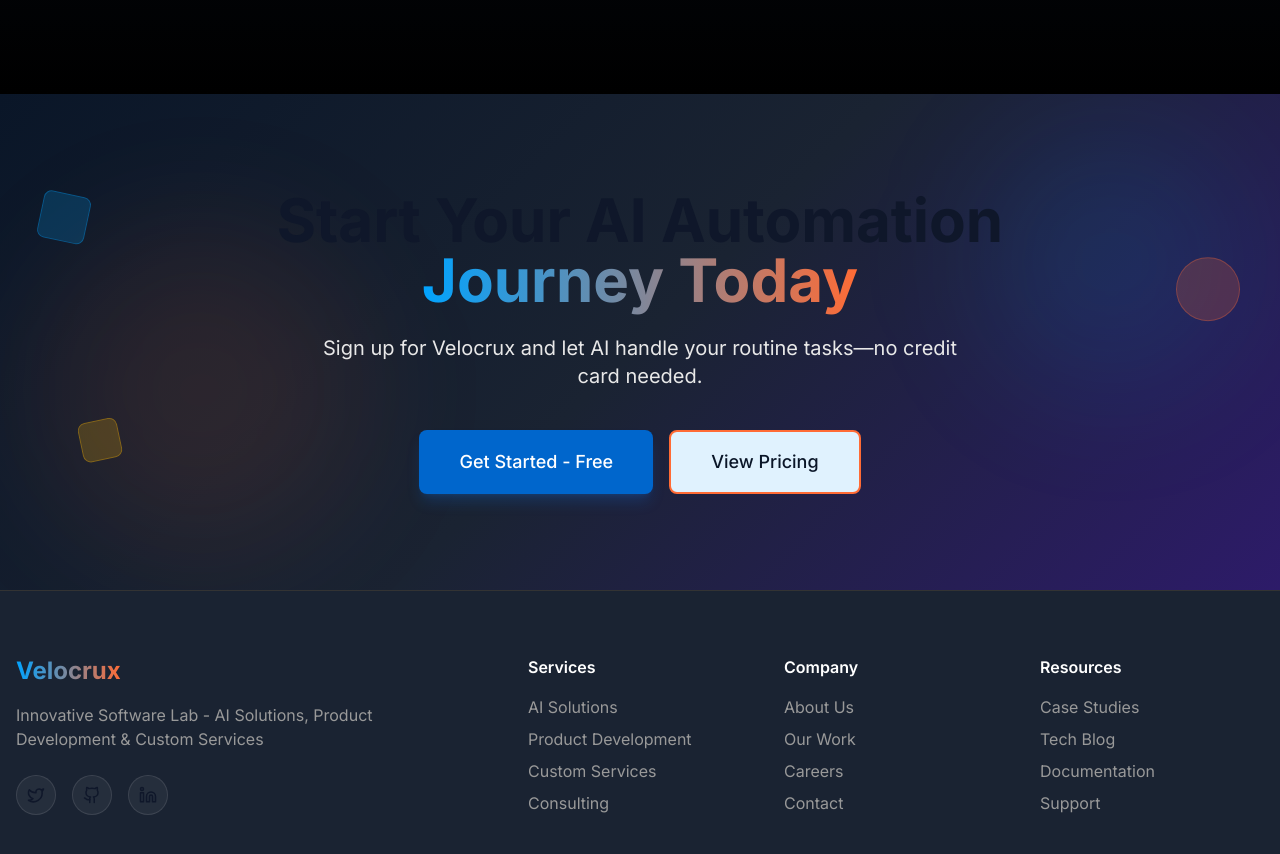
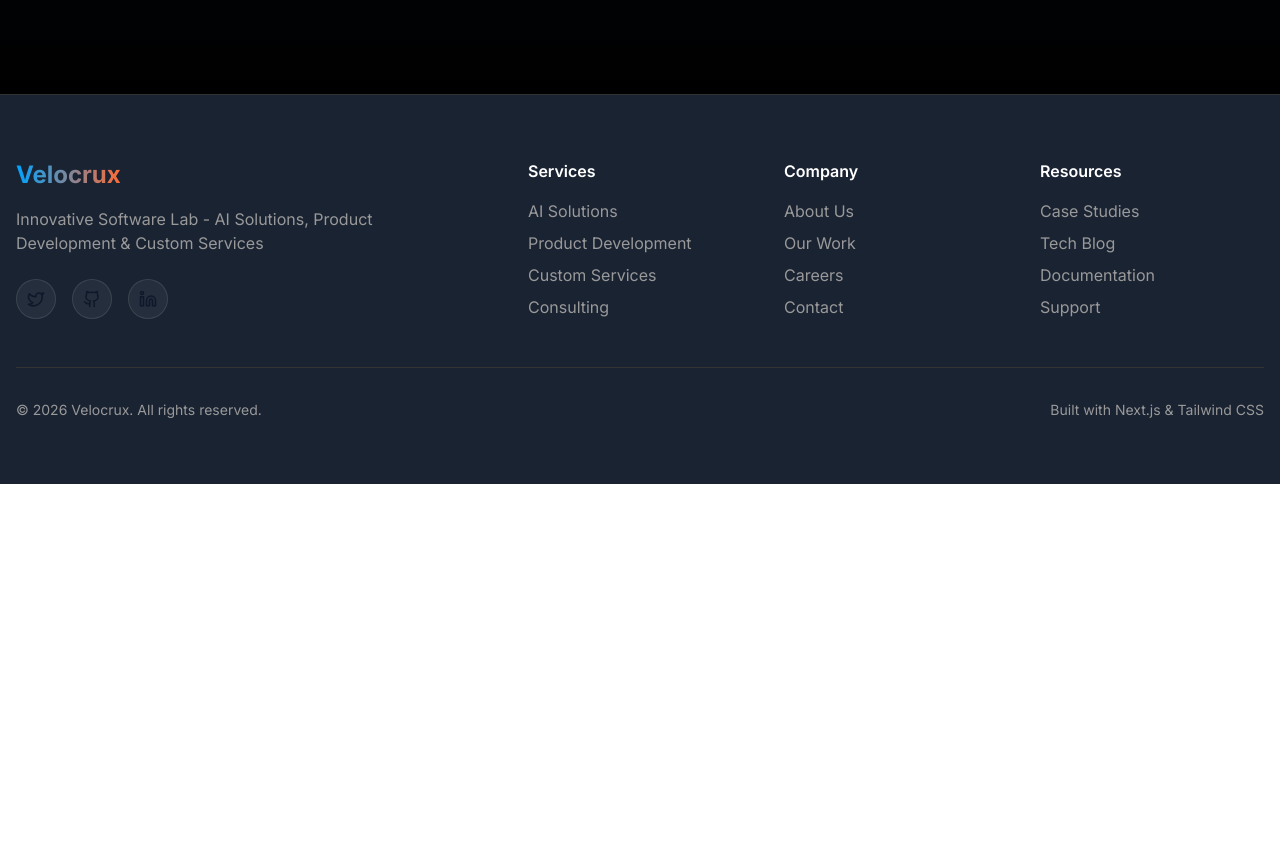
Before and after one commit to Velocrux/landing-page, a Next.js app: page / in a window 1280 px wide. Shown: the part 8490-9344 px from the top of the page. After the commit the page ends 8974 px from the top, so only its background shows below. Built offline with nearby package versions, Linux system fonts and the light colour scheme.

Commit message:
Remove CTA section from homepage and clean up related code in CTA component

```diff
--- a/app/page.tsx
+++ b/app/page.tsx
@@ -5,7 +5,6 @@
 import { Testimonials } from '@/components/sections/testimonials'
 import { FAQ } from '@/components/sections/faq'
 import { Contact } from '@/components/sections/contact'
-import { CTA } from '@/components/sections/cta'
 
 export default function Home() {
   return (
@@ -27,7 +26,6 @@
         <FAQ />
       </div>
       <Contact />
-      <CTA />
     </main>
   )
 }
--- a/components/sections/cta.tsx
+++ b/components/sections/cta.tsx
@@ -30,16 +30,6 @@
             </p>
           </FadeIn>
 
-          <FadeIn delay={0.3}>
-            <div className="flex flex-col sm:flex-row gap-4 justify-center">
-              <Button variant="primary" size="xl">
-                Get Started - Free
-              </Button>
-              <Button variant="secondary" size="xl">
-                View Pricing
-              </Button>
-            </div>
-          </FadeIn>
 
           {/* Floating Decoration Elements */}
           <FloatAnimation
```
